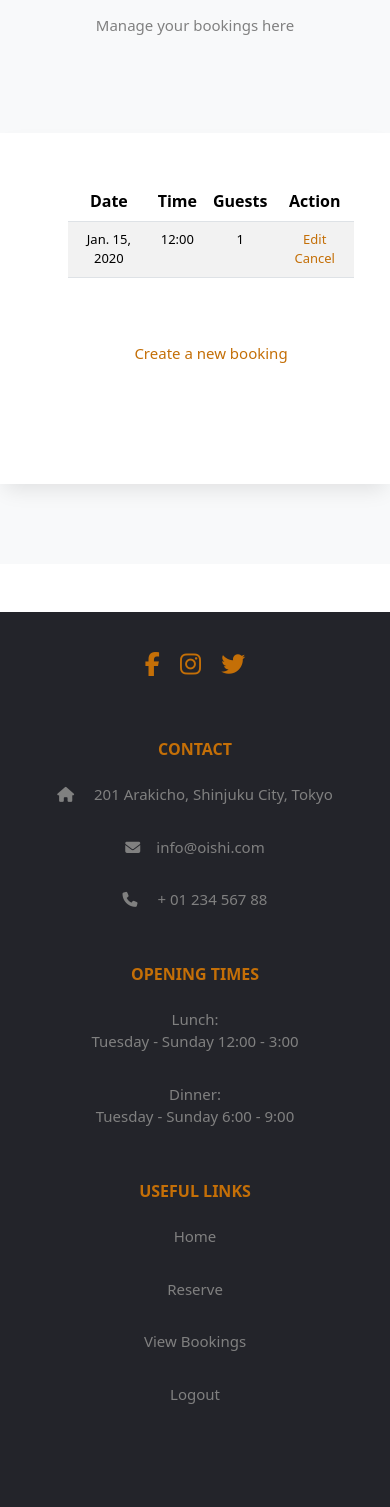
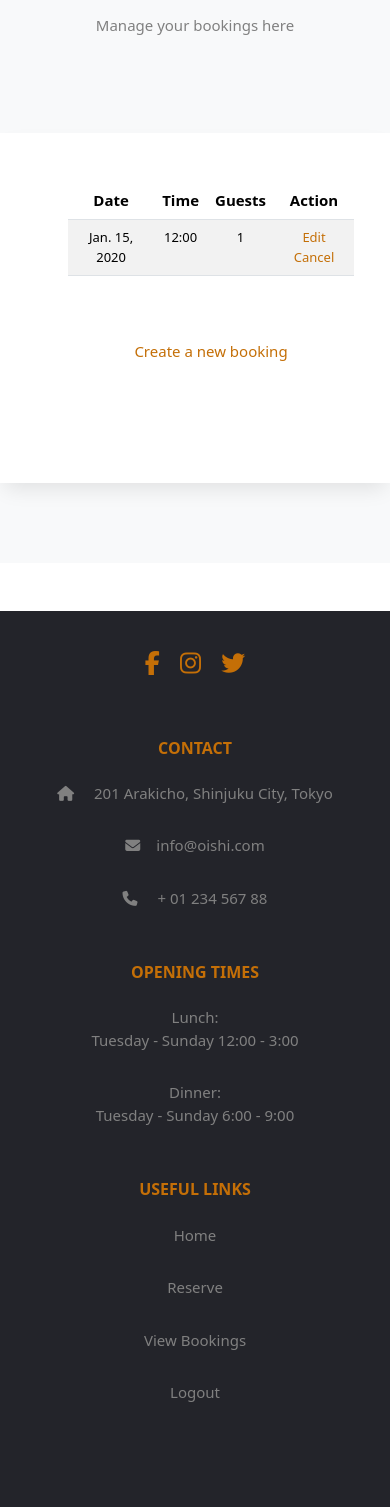
Before and after one commit to AndrewHyland757/Oishi_Restaurant, a Django app: page /view_bookings in a window 390 px wide. Shown: the part 198-1705 px from the top of the page. After the commit the page ends 1600 px from the top, so only its background shows below. Run offline with Django 3.2, Linux system fonts and the light colour scheme; a user stored in the database is signed in; tables that the repository leaves empty hold one stand-in row (values such as "Sample post"); some libraries are stand-ins or nearby versions; some web fonts are replaced.

Commit message:
Redeploy

```diff
--- a/static/css/style.css
+++ b/static/css/style.css
@@ -48,7 +48,6 @@
 }
 
 /* Nav-bar links styling */
-
 
 .nav-link-color {
 	color: #c46f07;
@@ -268,6 +267,10 @@ textarea.form-control {
 	.form-control {
 		font-size: 13px;
 	}
+
+	th{
+		font-size: 15px;
+	}
 	 td {
 		font-size: 13px;
 	 }
```
Also changed, not shown: README.md, static/images/readme-images/screenshot-screen-sizes.png (added).
